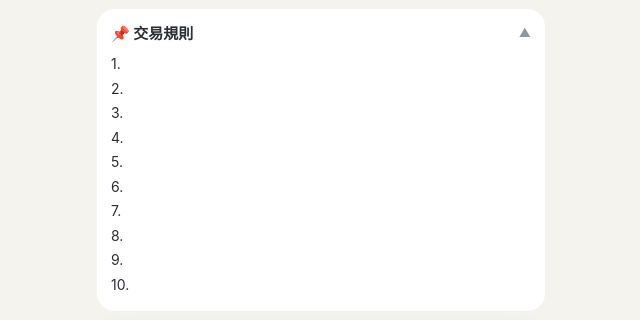
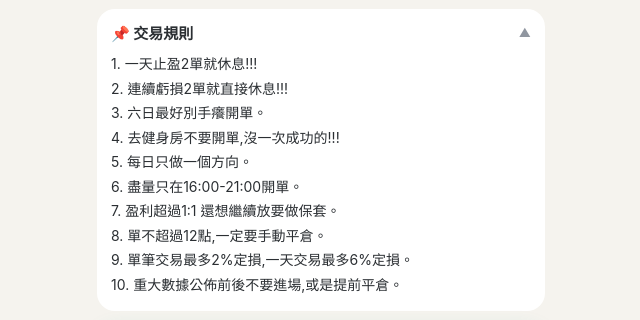
Before and after one commit to SiaoYi0229/ledgerly, a plain HTML site: page index.html in a window 1280 px wide. Shown: the part 64-384 px from the top of the page, without its empty margins (319-959 px from the left). Drawn offline with Linux system fonts and the light colour scheme.

Commit message:
Add files via upload

```diff
--- a/index.html
+++ b/index.html
@@ -169,17 +169,16 @@ input[type=datetime-local]::-webkit-date-and-time-value{text-align:left;min-widt
 const $=id=>document.getElementById(id);
 const K='takaMozeTrades_v1',KS='takaMozeSettings_v1';
 const D_PROF={name:'TAKA',ig:'',uid:'',email:'',tz:'Asia/Taipei',avatar:''};
-const D_CAL={weekly:true,mon:false,wkend:true,mc:true,yc:false},D_RULES={show:true,open:true,size:14,title:'交易規則',text:`
-1.
-2.
-3.
-4.
-5.
-6.
-7.
-8.
-9.
-10. `};
+const D_CAL={weekly:true,mon:false,wkend:true,mc:true,yc:false},D_RULES={show:true,open:true,size:14,title:'交易規則',text:`1. 一天止盈2單就休息!!!
+2. 連續虧損2單就直接休息!!!
+3. 六日最好別手癢開單。
+4. 去健身房不要開單,沒一次成功的!!!
+5. 每日只做一個方向。
+6. 盡量只在16:00-21:00開單。
+7. 盈利超過1:1 還想繼續放要做保套。
+8. 單不超過12點,一定要手動平倉。
+9. 單筆交易最多2%定損,一天交易最多6%定損。
+10. 重大數據公佈前後不要進場,或是提前平倉。`};
 let rulesOpen=true,S={maker:.02,taker:.05,lev:10,eo:'taker',xo:'taker',cc:[],cm:[],cal:{...D_CAL},rules:{...D_RULES},prof:{...D_PROF},cap:300,risk:2,cur:'USDT',fx:32,feeMode:'pct',feeFixed:0,lang:'zh-TW',pin:'',hid:[],hidM:[]},T=null,tab='home',view='list',flt={q:'',side:'',res:'',tf:''},cm=new Date(2026,9,1),eid=null,dir='Long',dl=null;
 const SEED=[
 ['2026-10-09T22:02','2026-10-09T23:10','BTCUSDT','Long','5m','3+1',112000,111550,1000,111550],
@@ -189,8 +188,8 @@ const SEED=[
 ['2026-10-06T14:40','2026-10-06T15:20','HYPEUSDT','Short','15m','OCZ',45,46,800,46],
 ['2026-10-05T09:30','2026-10-05T11:00','SOLUSDT','Long','5m','ICT',220,226,1200,214],
 ['2026-10-10T20:10','','ETHUSDT','Long','5m','3+1',4320,'',1000,4270]];
-const sample=()=>SEED.map((a,i)=>({id:'s'+i,entryDate:a[0],exitDate:a[1],symbol:a[2],side:a[3],tf:a[4],strategy:a[5],entryPrice:a[6],exitPrice:a[7],sizeMode:'notional',positionSize:a[8],quantity:'',leverage:10,eo:'taker',xo:'taker',feeMode:'auto',fees:0,fundingFee:0,stopLoss:a[9],tpLevel:'',takeProfit:'',discipline:'',marketState:'',setup:'',notes:''}));
-function load(){try{T=JSON.parse(localStorage.getItem(K)||'null')}catch{T=null}try{S={...S,...JSON.parse(localStorage.getItem(KS)||'{}')}}catch{}if(!Array.isArray(T))T=sample();S.cal={...D_CAL,...S.cal};S.rules={...D_RULES,...S.rules};S.prof={...D_PROF,...S.prof};fold()}
+const sample=()=>[];
+function load(){try{T=JSON.parse(localStorage.getItem(K)||'null')}catch{T=null}try{S={...S,...JSON.parse(localStorage.getItem(KS)||'{}')}}catch{}if(!Array.isArray(T))T=sample();T=T.filter(t=>!(/^s\d$/.test(t.id)&&SEED.some(a=>a[0]===t.entryDate&&a[2]===t.symbol&&+a[6]===+t.entryPrice)));S.cal={...D_CAL,...S.cal};S.rules={...D_RULES,...S.rules};S.prof={...D_PROF,...S.prof};fold()}
 function fold(){
  S.hid=(S.hid||[]).filter(n=>CONDS.some(c=>c[0]===n));S.hidM=(S.hidM||[]).filter(n=>MOODS.includes(n));
  S.cc=(S.cc||[]).filter(x=>{const d=CONDS.find(c=>c[0]===x[0]);if(d&&(!x[2]||x[2]===clr([d[0],d[1]]))){S.hid=S.hid.filter(n=>n!==x[0]);return false}return true});
@@ -249,7 +248,7 @@ function rec(){
  h+=`<input placeholder="🔍 搜尋幣種 / 策略" value="${esc(flt.q)}" oninput="flt.q=this.value;clearTimeout(window._d);window._d=setTimeout(()=>{render();const i=document.querySelector('main input');i.focus();i.setSelectionRange(99,99)},250)" style="margin-top:12px"><div class="tabs">${sel('side',[['','所有方向'],['Long','做多'],['Short','做空']])}${sel('res',[['','所有結果'],['win','獲利'],['loss','虧損'],['open','未平倉']])}${sel('tf',[['','所有週期'],['1m','1m'],['3m','3m'],['5m','5m'],['15m','15m'],['Other','Other']])}</div>`;
  [...new Set(l.map(day))].forEach(d=>{const g=l.filter(t=>day(t)===d),gp=sum(g.map(t=>pnl(t)||0));
   h+=`<div class="day"><span>${dlabel(d)}</span><span class="${sg(gp)}">${g.length} 筆 · ${fmt(gp)}</span></div><div class="card">`+g.map(t=>{const p=pnl(t),r=rm(t);return `<div class="it" onclick="openForm('${t.id}')">${ico(t.symbol)}<div class="m"><b>${esc(t.symbol)}</b><span class="tag ${t.side==='Long'?'long':'short'}">${t.side==='Long'?'做多':'做空'}</span>${p==null?'<span class="tag opn">未平倉</span>':''}<small>${t.entryDate.slice(11,16)} · ${esc(t.tf)} · ${esc(lab(t))}${(t.moods||[]).length?' · '+esc(t.moods.join('、')):''}${t.tv?' · 📷':''}</small></div><div class="r ${sg(p)}">${p==null?'—':fmt(p)}<small>${r==null?'':(r>0?'+':'')+r.toFixed(2)+'R'}</small></div></div>`}).join('')+'</div>'});
- return h+(l.length?'':'<p style="text-align:center;color:var(--sub);margin-top:40px">沒有符合的交易</p>')}
+ return h+(l.length?'':`<p style="text-align:center;color:var(--sub);margin-top:40px;line-height:1.8">${T.length?'沒有符合的交易':'還沒有交易紀錄<br>點下方「＋」新增第一筆'}</p>`)}
 
 const f1=v=>{const a=Math.abs(v);return(v<0?'-':'')+(a>=1000?(a/1000).toFixed(1)+'k':a>=100?a.toFixed(0):a.toFixed(1))};
 const cum=l=>{let c=0;return l.sort((a,b)=>a.exitDate<b.exitDate?-1:1).map(t=>(c+=pnl(t)))};
--- a/sw.js
+++ b/sw.js
@@ -1,4 +1,4 @@
-const V = 'ledgerly-v11';
+const V = 'ledgerly-v12';
 const FILES = ['./', 'index.html', 'manifest.webmanifest', 'icon-180.png', 'icon-192.png', 'icon-512.png', 'favicon-32.png'];
 self.addEventListener('install', e => {
   e.waitUntil(caches.open(V).then(c => c.addAll(FILES)).then(() => self.skipWaiting()));
```
Also changed, not shown: README.txt.
